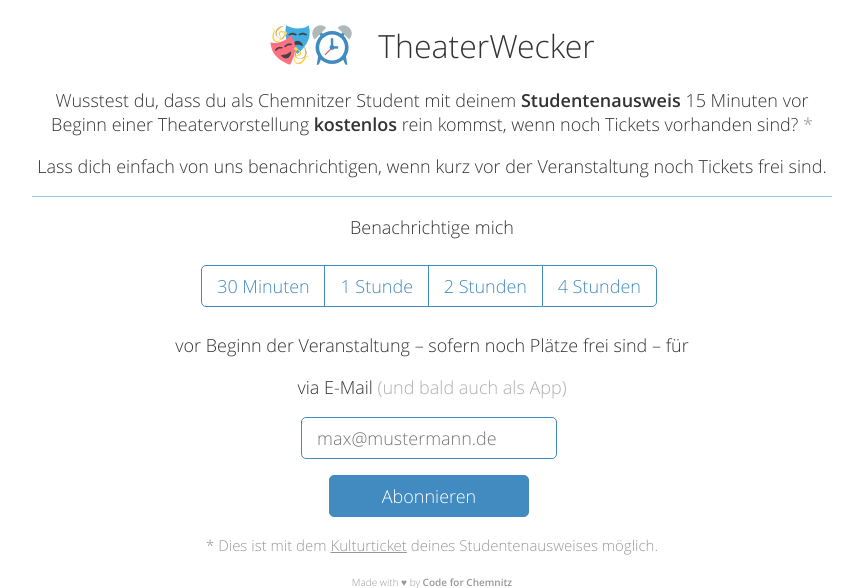
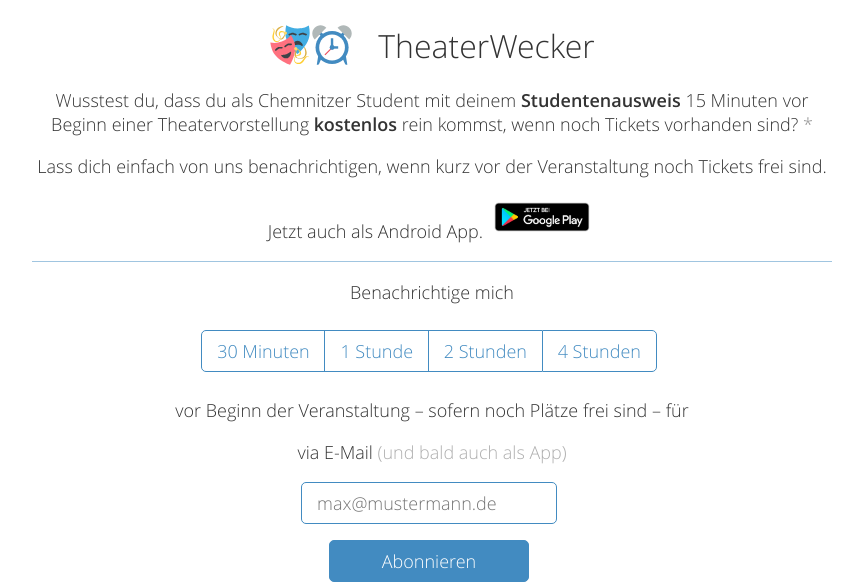
Before and after one commit to CodeforChemnitz/TheaterWecker, a Django app: template django/app/templates/index.html in a window 1280 px wide. Shown: the top 588 px of the page, without its empty margins (208-1071 px from the left). Run offline with Django 3.2, Linux system fonts and the light colour scheme; the template is opened without the code that fills it, so the values that code supplies are empty; parts of the project's set-up code (start-up, migrations or seed data) failed here and were passed over.

Commit message:
Absprung zu Google Play Store (ungetestet)

```diff
--- a/django/app/static/style.css
+++ b/django/app/static/style.css
@@ -184,6 +184,10 @@ strong {
   top: 8px;
 }
 
+.google_play_badge {
+  height: 42px;
+}
+
 .light {
   color:#aeaeae;
 }
--- a/django/app/templates/index.html
+++ b/django/app/templates/index.html
@@ -9,6 +9,10 @@
 </p>
 <p>
   Lass dich einfach von uns benachrichtigen, wenn kurz vor der Veranstaltung noch Tickets frei sind.
+</p>
+<p>
+  Jetzt auch als Android App.
+  <a href="https://play.google.com/store/apps/details?id=de.codeforchemnitz.theaterwecker"><img class="google_play_badge" src="{% static 'img/google-play-badge.png' %}"></a>
 </p>
 <div class="horizontal"></div>
 <form action="{% url 'app:subscribe' %}" method="post">
```
Also changed, not shown: django/app/static/img/google-play-badge.png (added).
